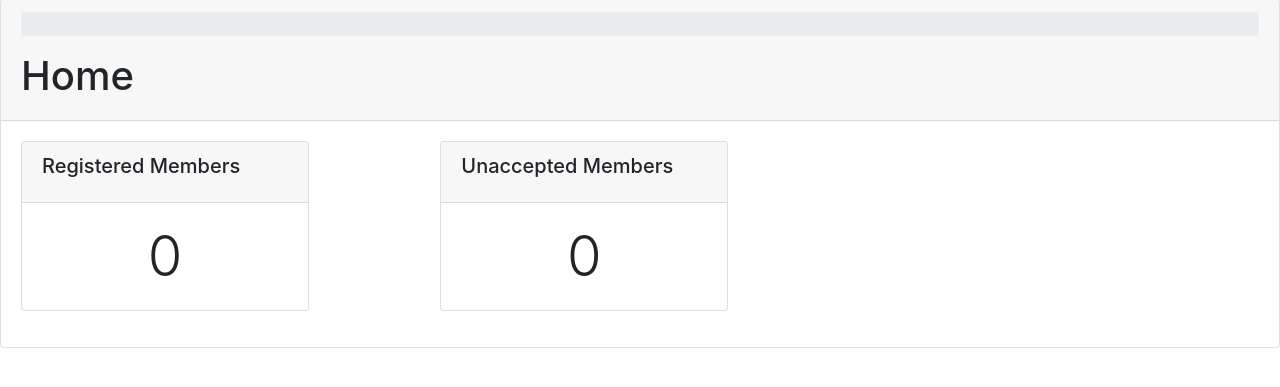
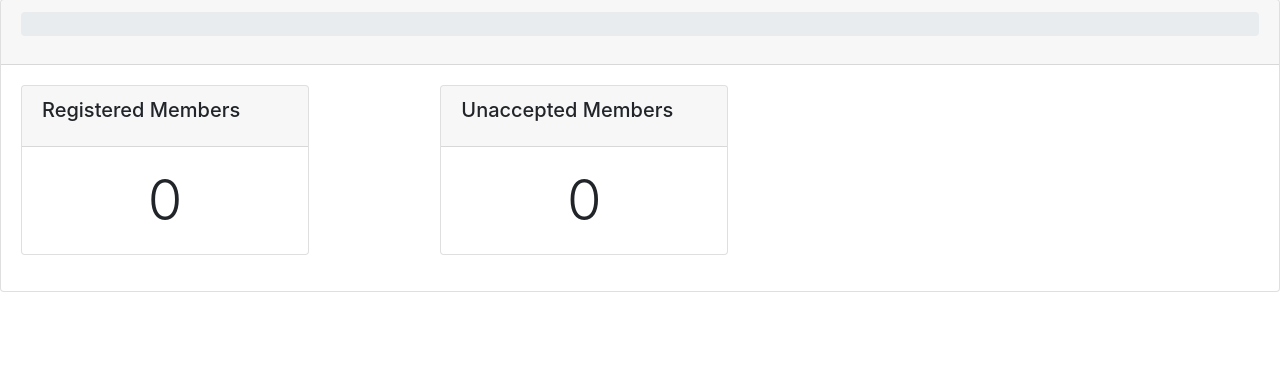
Before and after one commit to disnog/netranger-web, a Flask app: page / in a window 1280 px wide. Shown: the part 57-444 px from the top of the page. Run offline with Flask 2, Linux system fonts and the light colour scheme; data that the repository does not hold is empty; parts of the project's set-up code (start-up, migrations or seed data) failed here and were passed over; some libraries are stand-ins or nearby versions.

Commit message:
Remove extra heading

```diff
--- a/nrweb/templates/base.html
+++ b/nrweb/templates/base.html
@@ -64,8 +64,6 @@
                 {% endfor %}
             </ol>
         </nav>
-
-        <h1>{% block header%}{% endblock %}</h1>
     </div>
     <div class="card-body">
         {% block content %}{% endblock %}
--- a/nrweb/templates/home.html
+++ b/nrweb/templates/home.html
@@ -1,6 +1,5 @@
 {% extends "base.html" %}
 {% block pagetitle %}Home{% endblock %}
-{% block header %}Home{% endblock %}
 {% block content %}
 <div class="card-columns">
     <div class="card mb-3" style="max-width: 18rem;">
--- a/nrweb/templates/members.html
+++ b/nrweb/templates/members.html
@@ -1,6 +1,5 @@
 {% extends "base.html" %}
 {% block pagetitle %}Members{% endblock %}
-{% block header %}Members{% endblock %}
 {% block content %}
 <table class="table table-sm">
     <thead>
--- a/nrweb/templates/profile.html
+++ b/nrweb/templates/profile.html
@@ -1,6 +1,5 @@
 {% extends "base.html" %}
 {% block pagetitle %}Profile{% endblock %}
-{% block header %}Profile{% endblock %}
 {% block content %}
 <p>This is the profile for {{userid}}</p>
 {% endblock %}
```
